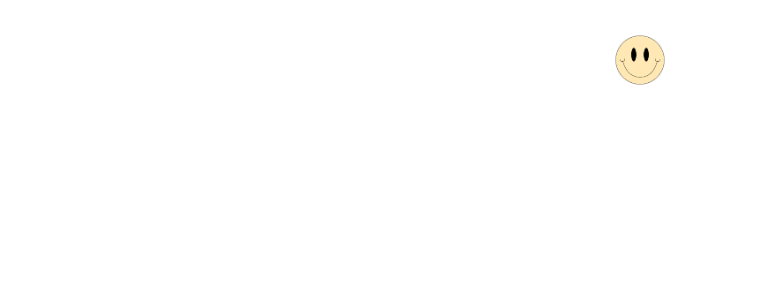
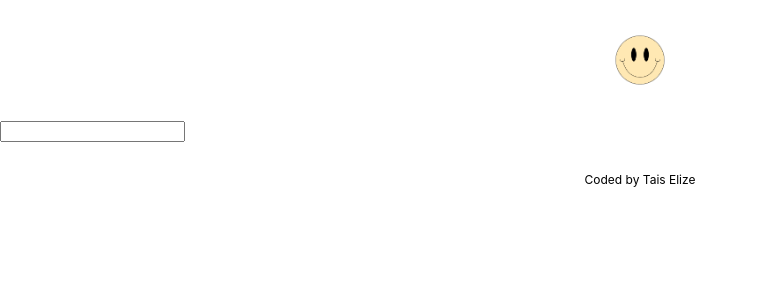
Before and after one commit to hacker-baby/dictionary-project, a React (Create React App) app: page / in a window 1280 px wide. Shown: the top 300 px of the page, without its empty margins (0-758 px from the left). Built offline with nearby package versions, Linux system fonts and the light colour scheme.

Commit message:
Created search engine

```diff
--- a/src/App.css
+++ b/src/App.css
@@ -7,3 +7,9 @@
   display: block;
   margin: 0 auto;
 }
+
+.App-footer {
+  text-align: center;
+  font-size: 12px;
+  margin: 30px 0;
+}
--- a/src/App.js
+++ b/src/App.js
@@ -1,12 +1,19 @@
 import logo from "./app-logo.png";
+import Dictionary from "./Dictionary";
 import "./App.css";
 
 export default function App() {
   return (
     <div className="App">
-      <header className="App-header">
-        <img src={logo} className="App-logo img-fluid" alt="logo" />
-      </header>
+      <div className="container">
+        <header className="App-header">
+          <img src={logo} className="App-logo img-fluid" alt="logo" />
+        </header>
+        <main>
+          <Dictionary />
+        </main>
+        <footer className="App-footer">Coded by Tais Elize</footer>
+      </div>
     </div>
   );
 }
--- /dev/null
+++ b/src/Dictionary.js
@@ -0,0 +1,22 @@
+import React, { useState } from "react";
+import "./Dictionary.css";
+
+export default function Dictionary() {
+  let [keyword, setKeyword] = useState("");
+  function search(event) {
+    event.preventDefault();
+    alert(`Searching for ${keyword}`);
+  }
+
+  function handleKeywordChange(event) {
+    setKeyword(event.target.value);
+  }
+
+  return (
+    <div className="Dictionary">
+      <form onSubmit={search}>
+        <input type="search" onChange={handleKeywordChange} />
+      </form>
+    </div>
+  );
+}
```
Also changed, not shown: src/Dictionary.css (added).
